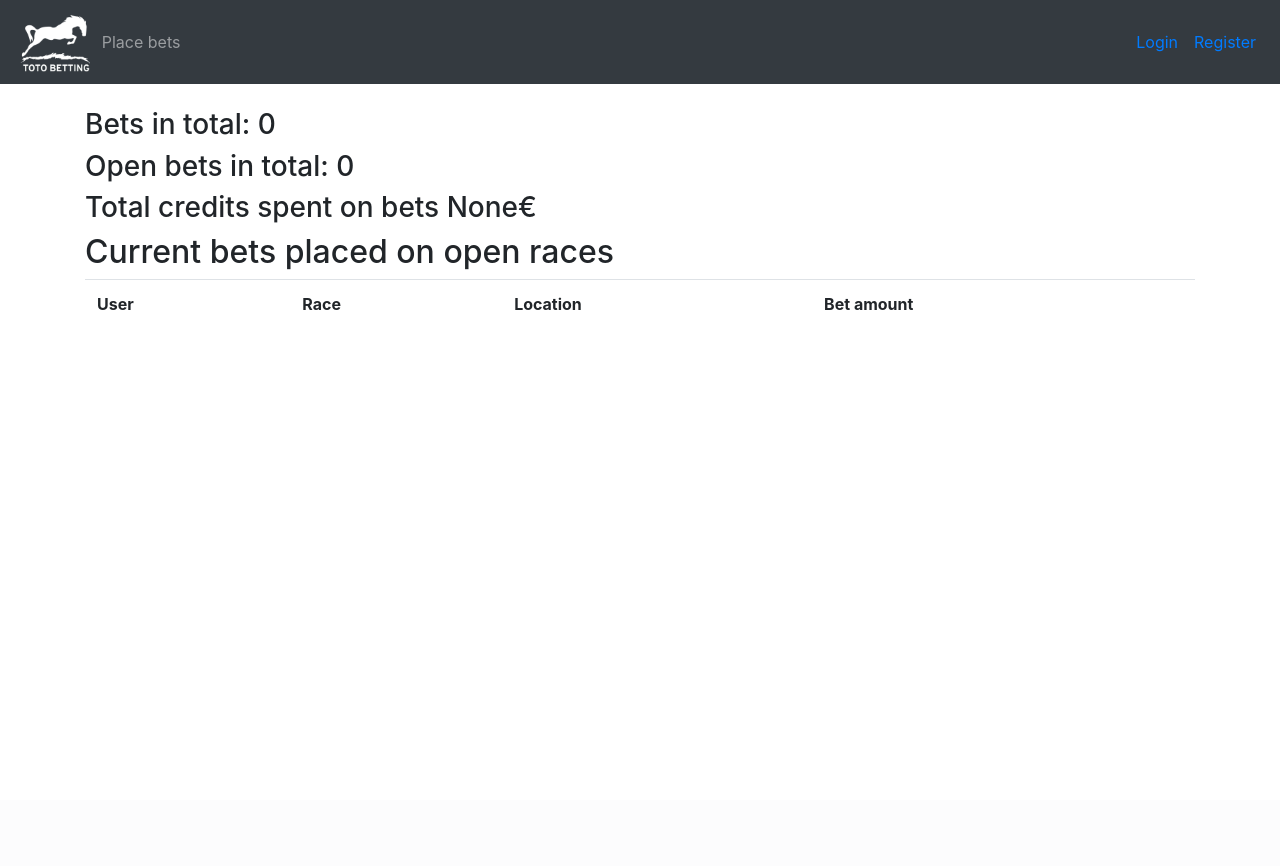
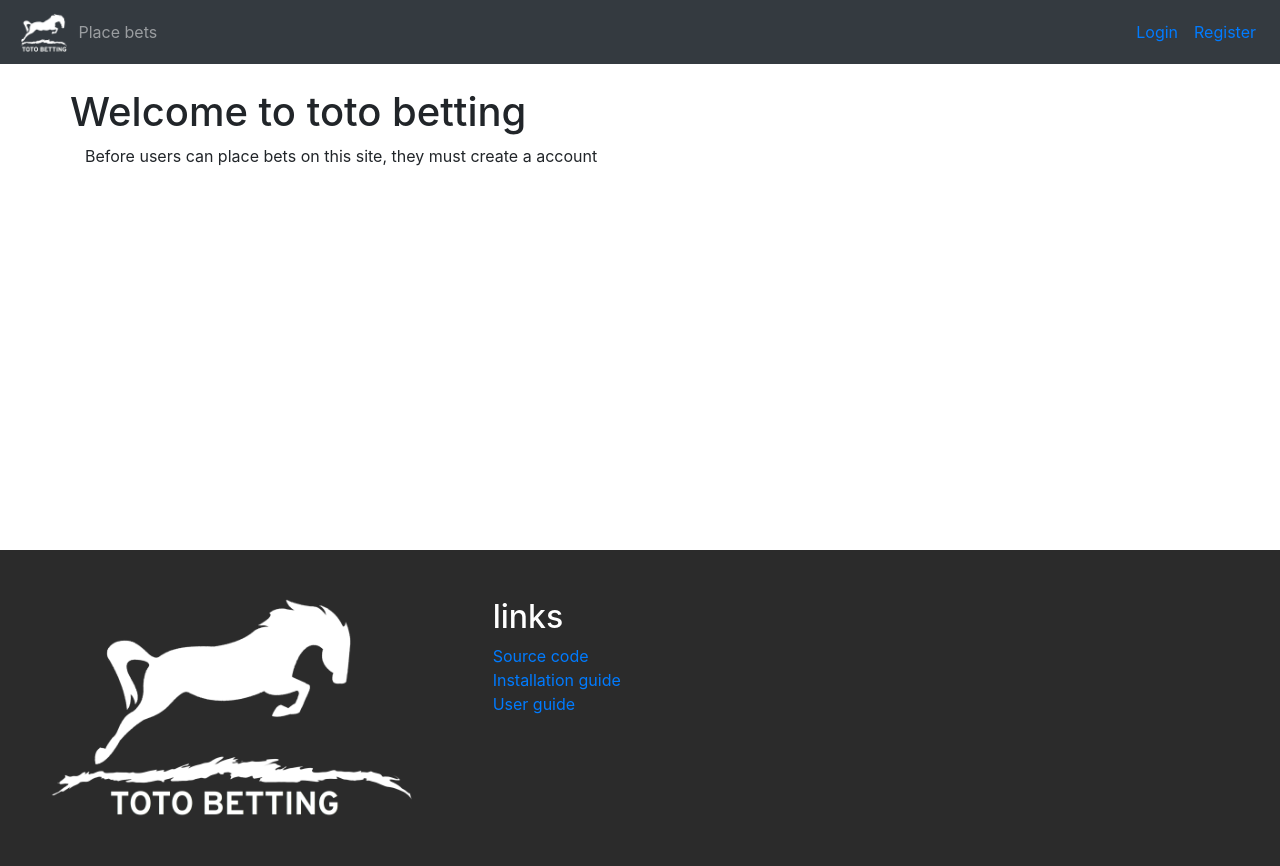
Before and after one commit to Tykky/toto-betting, a Flask app: page / in a window 1280 px wide. Before the commit the page ends 310 px from the top, so only its background shows below. Run offline with Flask 2, Linux system fonts and the light colour scheme; data that the repository does not hold is empty; parts of the project's set-up code (start-up, migrations or seed data) failed here and were passed over; some libraries are stand-ins or nearby versions.

Commit message:
Edit add races page

```diff
--- a/application/horses/form.py
+++ b/application/horses/form.py
@@ -1,12 +1,12 @@
 from flask_wtf import FlaskForm
-from wtforms import PasswordField, StringField, SelectField
+from wtforms import PasswordField, StringField, SelectField, validators
 from wtforms.widgets import TextArea
 
 class AddHorseForm(FlaskForm):
 
     name = StringField("Horse name")
     breed = StringField("Horse breed")
-    tier = SelectField("Tier", choices=[(1,1),(2,2),(3,3),(4,4),(5,5)])
+    tier = SelectField("Tier", choices=[(1,1),(2,2),(3,3),(4,4),(5,5)], validators=[validators.input_required])
     description = StringField("Description", widget=TextArea())
 
     class Meta:
--- a/application/horses/models.py
+++ b/application/horses/models.py
@@ -7,6 +7,8 @@ class Horse(db.Model):
     breed = db.Column(db.String(16), nullable=False)
     tier = db.Column(db.Integer, nullable=False)
     description = db.Column(db.String(2000), nullable=False)
+
+    races = db.relationship("Race", secondary='connector')
 
     def __init__(self, name, breed, tier, description):
         self.name = name
--- a/application/races/forms.py
+++ b/application/races/forms.py
@@ -1,11 +1,11 @@
 from flask_wtf import FlaskForm
-from wtforms import StringField, validators
+from wtforms import StringField, validators, SelectMultipleField, SelectField
 from wtforms.widgets import TextArea
 
 class AddRaceForm(FlaskForm):
     name = StringField("Race name")
     location = StringField("Location")
-    description = StringField('Description', widget=TextArea(), validators=[validators.length(max=2000)])
+    description = StringField("Description", widget=TextArea(), validators=[validators.length(max=2000)])
 
     class Meta:
         csrf = False
--- a/application/races/models.py
+++ b/application/races/models.py
@@ -1,4 +1,5 @@
 from application import db
+
 
 class Race(db.Model):
 
@@ -11,6 +12,7 @@ class Race(db.Model):
 
     isopen = db.Column(db.Boolean, nullable=False)
 
+    horses = db.relationship("Horse", secondary='connector')
 
     def __init__(self, name, location, description=""):
         self.name = name
@@ -32,8 +34,8 @@ class Race(db.Model):
 
 class Connector(db.Model):
 
-    raceid = db.Column(db.Integer, primary_key=True)
-    horseid = db.Column(db.Integer, primary_key=True)
+    horseid = db.Column(db.Integer, db.ForeignKey('horse.horseid'), primary_key=True)
+    raceid = db.Column(db.Integer, db.ForeignKey('race.raceid'), primary_key=True)
 
     def __init__(self, raceid, horseid):
         self.raceid = raceid
--- a/application/templates/horses/add.html
+++ b/application/templates/horses/add.html
@@ -51,11 +51,11 @@
                 <button class="btn btn-danger">Delete</button>
               </form>
             </td>
-          <tr>
+          </tr>
         {% endfor %}
       </table>
     </div>
-  <div>
+  </div>
 </div>
 
 {% endblock %}
--- a/application/templates/index.html
+++ b/application/templates/index.html
@@ -2,29 +2,20 @@
 
 {% block body %}
 <div class="container">
-  {% if current_user.is_authenticated and current_user.isadmin %}
-    <p>
-      User has admin privileges
-    </p>
+  <div class="row">
+    {% if current_user.is_authenticated %}
+      <h1>Welcome back {{ current_user.username }}</h1>
+    {% else %}
+      <h1>Welcome to toto betting</h1>
     {% endif %}
-  <h3>Bets in total: {{ bcount }}</h3>
-  <h3>Open bets in total: {{ obcount }}</h3>
-  <h3>Total credits spent on bets {{ cspent }}€ </h3>
-  <h2>Current bets placed on open races</h2>
-  <table class="table">
-    <tr>
-      <th>User</th>
-      <th>Race</th>
-      <th>Location</th>
-      <th>Bet amount</th>
-    </tr>
-    {% for row in summary %}
-    <tr>
-      {% for item in row %}
-        <td>{{ item }}</td>
-      {% endfor %}
-    </tr>
-    {% endfor %}
-  </table>
+  </div>
+  <div class="row">
+    <div class="col">
+      <p>
+        Before users can place bets on this site, they must
+        create a account
+      </p>
+    </div>
+  </div>
+</div>
   {% endblock %}
-</div>
--- a/application/templates/layout.html
+++ b/application/templates/layout.html
@@ -5,10 +5,28 @@
     <title>Toto-betting</title>
     <link rel="stylesheet" href="https://stackpath.bootstrapcdn.com/bootstrap/4.4.1/css/bootstrap.min.css" integrity="sha384-Vkoo8x4CGsO3+Hhxv8T/Q5PaXtkKtu6ug5TOeNV6gBiFeWPGFN9MuhOf23Q9Ifjh" crossorigin="anonymous">
     <link rel="shortcut icon" type="image/png" href="/static/favicon.png"/>
+    <style>
+      html {
+        position: relative;
+        min-height: 100%;
+        padding-bottom:250px;
+      }
+      body {
+        margin-bottom: 250px;
+      }
+      footer {
+        position: absolute;
+        bottom: 0;
+        width: 100%;
+        height: 250px;
+        background-color:#2b2b2b;
+        color:white
+      }
+    </style>
   </head>
-  <body style="height:100%">
+  <body>
     <nav class="navbar navbar-expand-md navbar-dark bg-dark mb-4">
-     <a class="navbar-brand" href="{{ url_for('index') }}" style="padding: 4px;margin:auto"> <img src="/static/images/totobetting_logo.png" style="height:60px;width: auto;" title="Toto betting"></a>
+     <a class="navbar-brand" href="{{ url_for('index') }}" style="padding: 4px;margin:auto"> <img src="/static/images/totobetting_logo.png" style="height:40px;width: auto;" title="Toto betting"></a>
       <button class="navbar-toggler" type="button" data-toggle="collapse" data-target="#navbarCollapse" aria-controls="navbarCollapse" aria-expanded="false" aria-label="Toggle navigation">
         <span class="navbar-toggler-icon"></span>
       </button>
@@ -28,7 +46,7 @@
         </ul>
         <div class="form-inline mt-2 mt-md-0">
           {% if current_user.is_authenticated %}
-            <a href="{{ url_for('auth_logout') }}">Hello {{ current_user.username }} -- Logout</a>
+            <a href="{{ url_for('auth_logout') }}">{{ current_user.username }} - Logout</a>
           {% else %}
             <a href="{{ url_for('auth_login') }}" class="px-2"> Login </a>
             <a href="{{ url_for('auth_register') }}" class="px-2"> Register </a>
@@ -39,6 +57,21 @@
     {% block body %}
       <P>Content</P>
     {% endblock %}
+    <footer>
+      <div class="container-fluid" style="background-color:#2b2b2b">
+        <div class="row">
+          <div class="col-xs-4 p-5">
+            <img src="/static/images/totobetting_fullsize.png" style="height:220px">
+          </div>
+          <div class="col-xs-4 p-5">
+            <div class="row"><h2>links</h2></div>
+            <div class="row"><a href="https://github.com/Tykky/toto-betting">Source code</a></div>
+            <div class="row"><a href="https://github.com/Tykky/toto-betting/blob/master/documentation/installguide.md">Installation guide</a></div>
+            <div class="row"><a href="https://github.com/Tykky/toto-betting/blob/master/documentation/userguide.md">User guide</a></div>
+          </div>
+        </div>
+      </div>
+    </footer>
   </body>
   <script src="https://code.jquery.com/jquery-3.2.1.slim.min.js" integrity="sha384-KJ3o2DKtIkvYIK3UENzmM7KCkRr/rE9/Qpg6aAZGJwFDMVNA/GpGFF93hXpG5KkN" crossorigin="anonymous"></script>
   <script src="https://cdnjs.cloudflare.com/ajax/libs/popper.js/1.12.9/umd/popper.min.js" integrity="sha384-ApNbgh9B+Y1QKtv3Rn7W3mgPxhU9K/ScQsAP7hUibX39j7fakFPskvXusvfa0b4Q" crossorigin="anonymous"></script>
```
Also changed, not shown: application/races/views.py (+15 -2 lines), application/templates/races/add.html (+76 -56 lines), application/templates/races/edit.html (added, +7 -0 lines).
